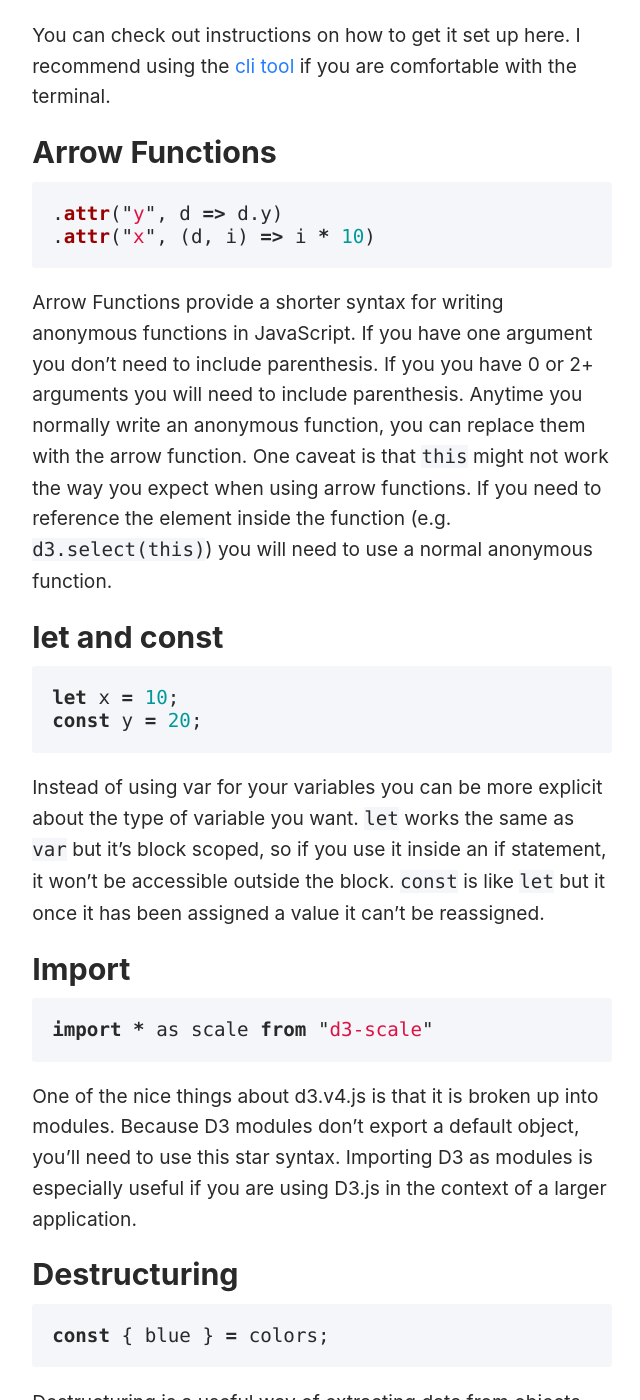
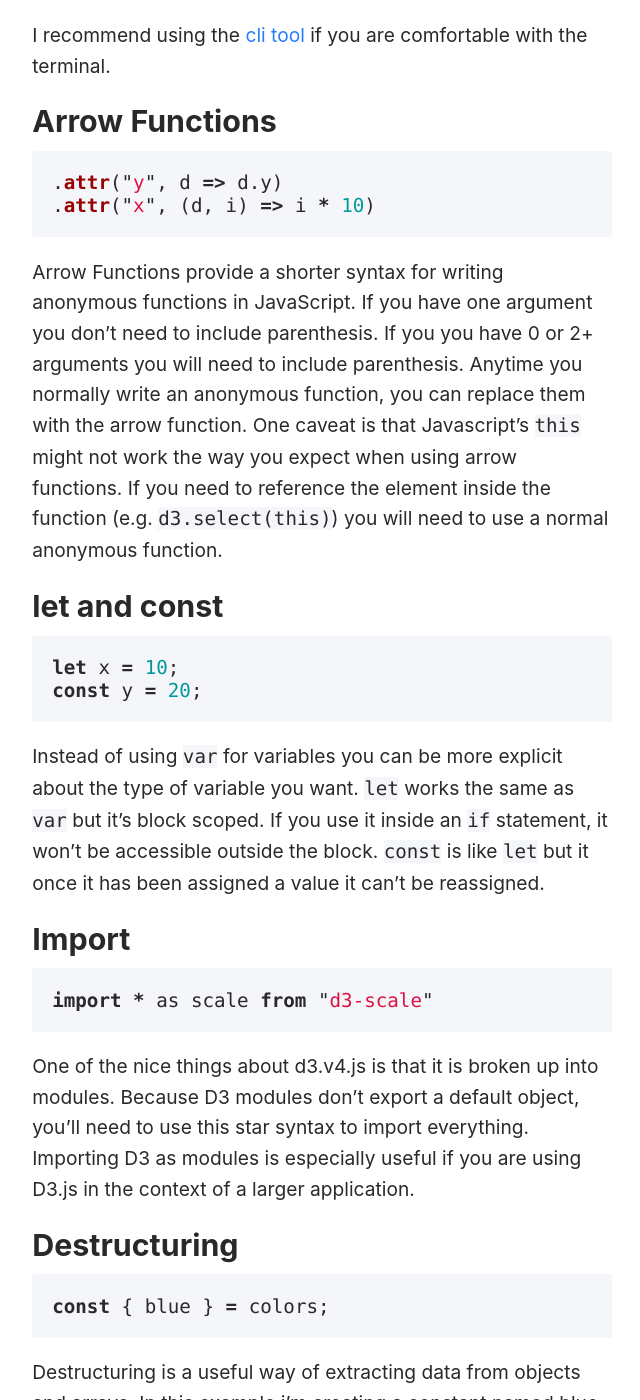
Before and after one commit to learningd3/learningd3.github.io, a Jekyll site: the page built from _posts/2016-12-08-using-es6-with-d3.md, in a window 1280 px wide and 1400 px high, scrolled down 952 px. Shown: the whole window, without its empty margins (318-958 px from the left). Built offline with Jekyll 4.4.1, drawn with Linux system fonts in a browser that asks for light colours; some of the changed text lies outside the part shown.

Commit message:
Fixed some typos

```diff
--- a/_posts/2016-12-08-using-es6-with-d3.md
+++ b/_posts/2016-12-08-using-es6-with-d3.md
@@ -10,9 +10,8 @@
 ES6 is an important update to Javascript, and it has some great features that you can start using with your D3.js visualizations.
 
 ## Getting set up
-If your project doesn't use ES6 already, you'll have to set up your project to use it. You can use [Babel](https://babeljs.io) to compile your ES6 ready JavaScript to JavaScript that works in all the browsers.
+If your project doesn't use ES6 already, you'll have to set up your project to use it. You can use [Babel](https://babeljs.io) to compile ES6 to Javascript that works in all the browsers.
 
-You can check out instructions on how to get it set up here.
 I recommend using the [cli tool](https://babeljs.io/docs/usage/cli/) if you are comfortable with the terminal.
 
 
@@ -22,7 +21,7 @@
 .attr("x", (d, i) => i * 10)
 {% endhighlight %}
 
-Arrow Functions provide a shorter syntax for writing anonymous functions in JavaScript. If you have one argument you don't need to include parenthesis. If you you have 0 or 2+ arguments you will need to include parenthesis. Anytime you normally write an anonymous function, you can replace them with the arrow function. One caveat is that `this` might not work the way you expect when using arrow functions. If you need to reference the element inside the function (e.g. `d3.select(this)`) you will need to use a normal anonymous function.
+Arrow Functions provide a shorter syntax for writing anonymous functions in JavaScript. If you have one argument you don't need to include parenthesis. If you you have 0 or 2+ arguments you will need to include parenthesis. Anytime you normally write an anonymous function, you can replace them with the arrow function. One caveat is that Javascript's `this` might not work the way you expect when using arrow functions. If you need to reference the element inside the function (e.g. `d3.select(this)`) you will need to use a normal anonymous function.
 
 ## let and const
 {% highlight javascript %}
@@ -30,14 +29,14 @@
 const y = 20;
 {% endhighlight %}
 
-Instead of using var for your variables you can be more explicit about the type of variable you want. `let` works the same as `var` but it's block scoped, so if you use it inside an if statement, it won't be accessible outside the block. `const` is like `let` but it once it has been assigned a value it can't be reassigned.
+Instead of using `var` for variables you can be more explicit about the type of variable you want. `let` works the same as `var` but it's block scoped. If you use it inside an `if` statement, it won't be accessible outside the block. `const` is like `let` but it once it has been assigned a value it can't be reassigned.
 
 ## Import
 {% highlight javascript %}
 import * as scale from "d3-scale"
 {% endhighlight %}
 
-One of the nice things about d3.v4.js is that it is broken up into modules. Because D3 modules don't export a default object, you'll need to use this star syntax. Importing D3 as modules is especially useful if you are using D3.js in the context of a larger application.
+One of the nice things about d3.v4.js is that it is broken up into modules. Because D3 modules don't export a default object, you'll need to use this star syntax to import everything. Importing D3 as modules is especially useful if you are using D3.js in the context of a larger application.
 
 ## Destructuring
 {% highlight javascript %}
```
Also changed, not shown: other parts of _posts/2016-12-08-using-es6-with-d3.md (+1 -1 lines).
